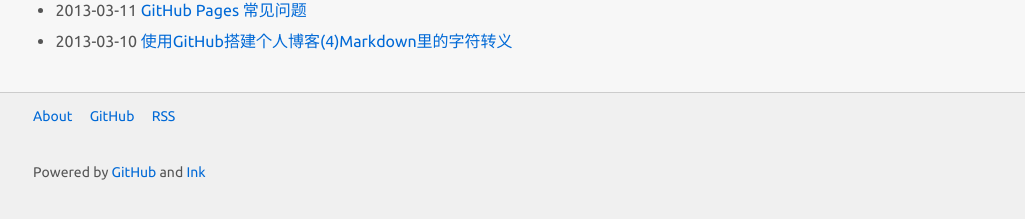
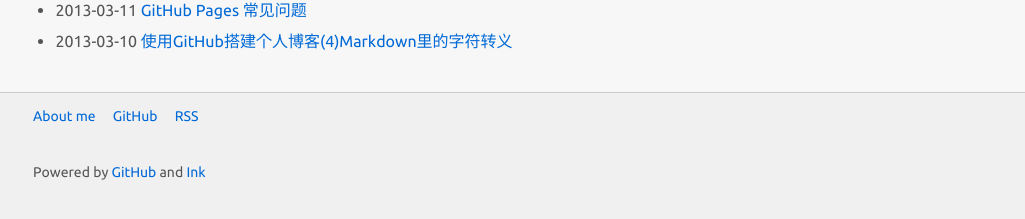
Before and after one commit to BobHongYuChen/rain-site, a Jekyll site: the page built from index.html, in a window 1280 px wide. Shown: the part 672-891 px from the top of the page, without its empty margins (127-1152 px from the left). Built offline with Jekyll 4.4.1, drawn with Linux system fonts in a browser that asks for light colours; Markdown is read by kramdown in place of the engine named in the settings; a style sheet for code colours, icons or effects is not loaded.

```diff
--- a/_includes/footer.html
+++ b/_includes/footer.html
@@ -3,7 +3,7 @@
         <div class="ink-l75">
         <nav class="ink-navigation">
             <ul class="ink-footer-nav">
-                <li><a href="/about.html">About</a></li>
+                <li><a href="/about.html">About me</a></li>
                 <li><a href="https://github.com" target="_blank">GitHub</a></li>
                 <li><a href="#">RSS</a></li>
             </ul>
```
